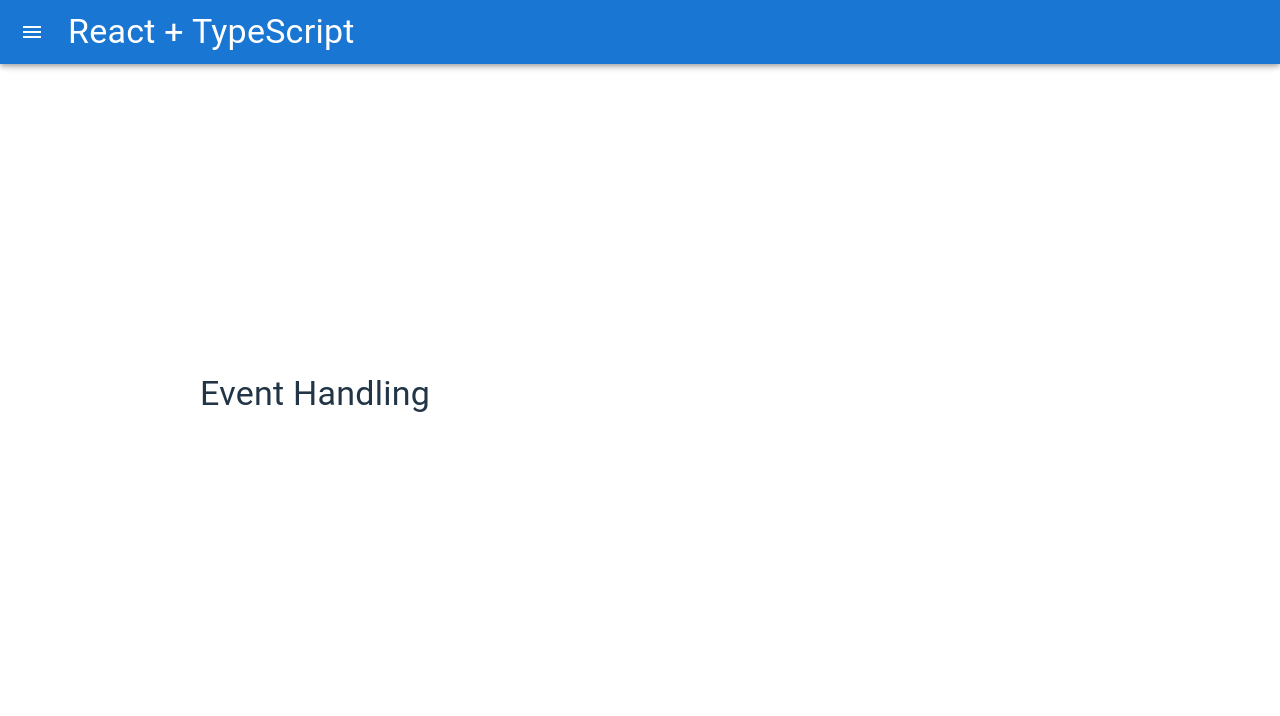
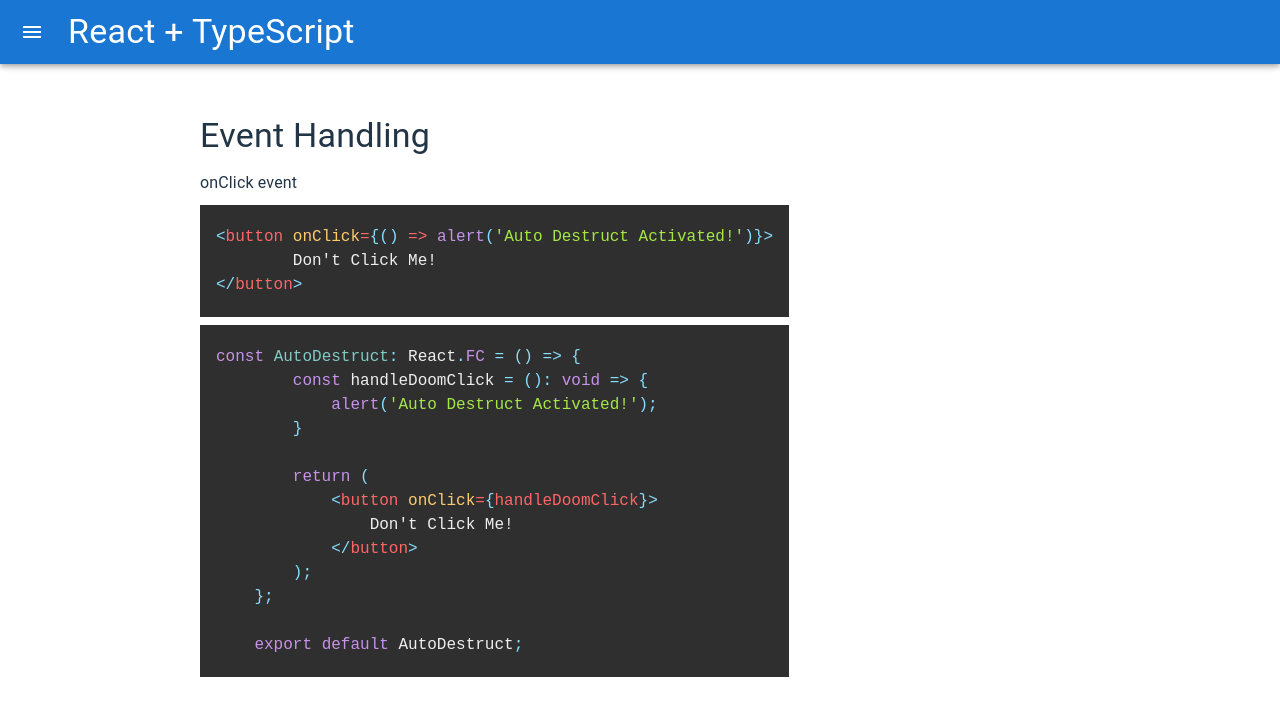
Before and after one commit to cjp0421/react-cheat-sheet, a React (Vite) app: page /event-handling in a window 1280 px wide. Shown: the top 716 px of the page. Built offline with nearby package versions, Linux system fonts and the light colour scheme.

Commit message:
added and displayed two onClick examples

```diff
--- a/src/pages/EventHandlingPage.tsx
+++ b/src/pages/EventHandlingPage.tsx
@@ -1,14 +1,53 @@
-import { Typography } from '@mui/material';
+import { Box, Typography } from '@mui/material';
+import { Prism as SyntaxHighlighter } from 'react-syntax-highlighter';
+import { materialDark } from 'react-syntax-highlighter/dist/esm/styles/prism'
 // import ModalTemplate from '../components/ModalTemplate'
 // import CustomDropdown from '../components/CustomDropdown'
 
 const EventHandlingPage: React.FC = () => {
+
+    const simpleOnClickExample = `
+    <button onClick={() => alert('Auto Destruct Activated!')}>
+        Don't Click Me!
+</button>
+    `;
+
+    const onClickExampleWithHandlerTypeScript = `
+    const AutoDestruct: React.FC = () => {
+        const handleDoomClick = (): void => {
+            alert('Auto Destruct Activated!');
+        }
+
+        return (
+            <button onClick={handleDoomClick}>
+                Don't Click Me!
+            </button>
+        );
+    };
+
+    export default AutoDestruct;
+    `;
+
     return (
-        <div>
-            <Typography variant='h4' gutterBottom>
-                Event Handling
-            </Typography>
-        </div>
+        <Box>
+            <Box>
+                <Typography variant='h4' gutterBottom>
+                    Event Handling
+                </Typography>
+            </Box>
+            <Box>
+                <Typography variant='subtitle1'>
+                    onClick event
+                </Typography>
+                <SyntaxHighlighter language='jsx' style={materialDark}>
+                    {simpleOnClickExample.trim()}
+                </SyntaxHighlighter>
+                <SyntaxHighlighter language='jsx' style={materialDark}>
+                    {onClickExampleWithHandlerTypeScript.trim()}
+                </SyntaxHighlighter>
+            </Box>
+        </Box>
+
     )
 }
 
```
